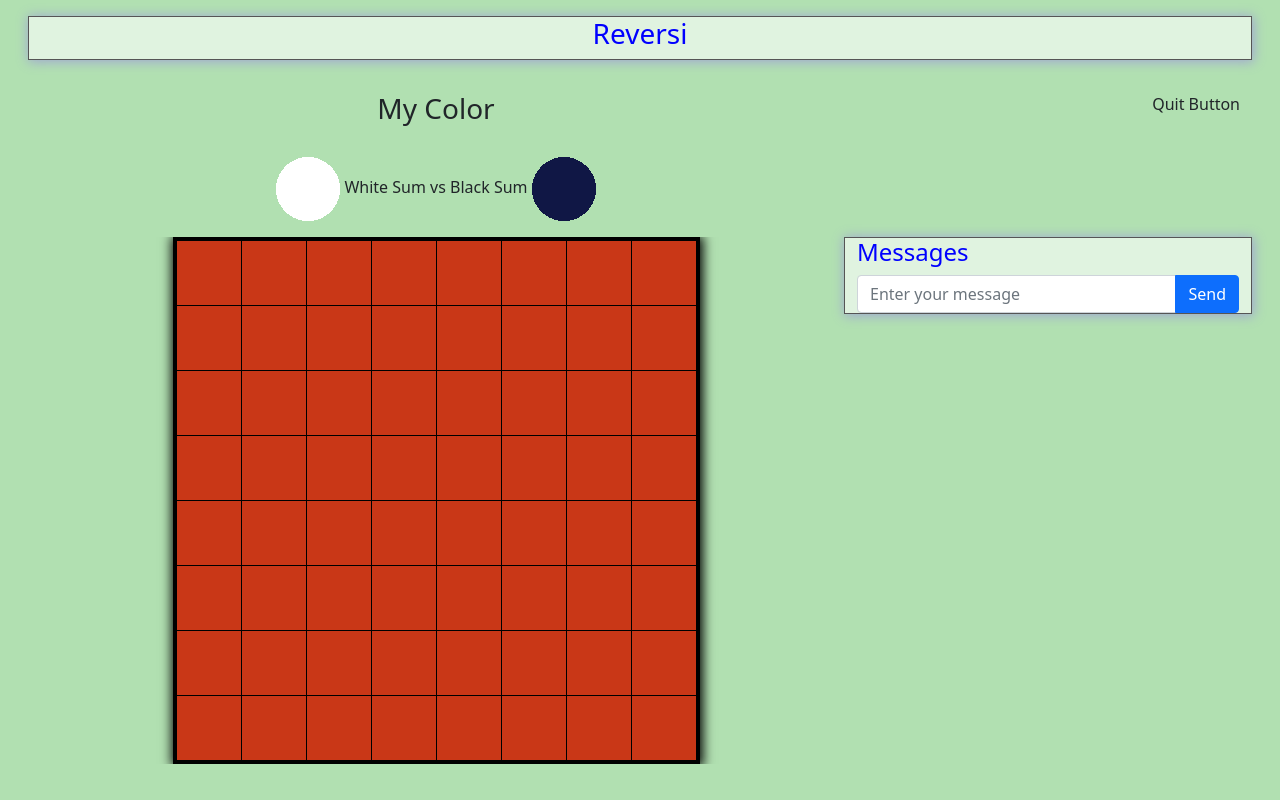
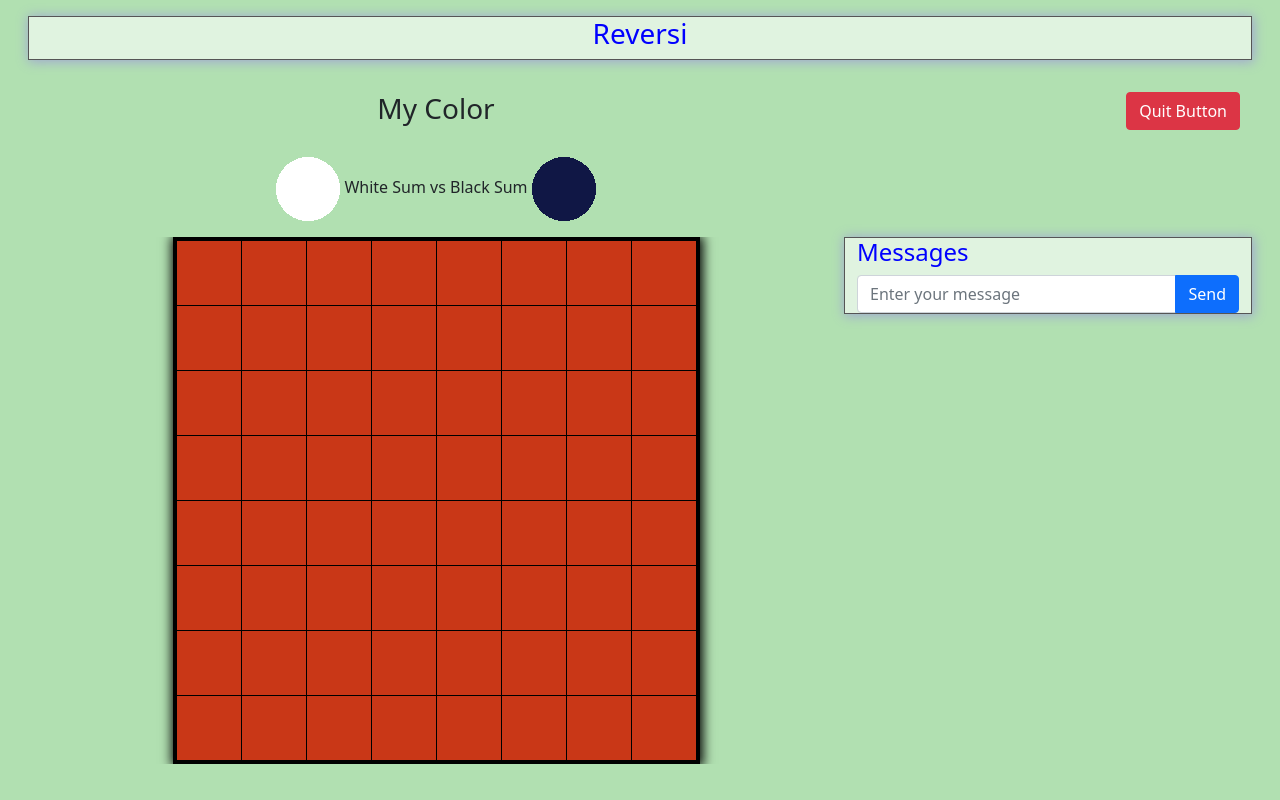
Before and after one commit to asnaniseema/REVERSI_Seema, a website: page public/game.html in a window 1280 px wide. Drawn offline with nearby package versions, Linux system fonts and the light colour scheme.

Commit message:
Update game.html

```diff
--- a/public/game.html
+++ b/public/game.html
@@ -34,7 +34,7 @@
 			<img class="img-fluid" src="assets/images/black.gif" alt="Black score" />
 		</div>
 		<div class="col text-end justify-content-end">
-			<div id="quit">Quit Button</div>
+			<div id="quit"><a class="btn btn-danger" href="index.html">Quit Button</a></div>
 		</div>
 	</div>
 
```
